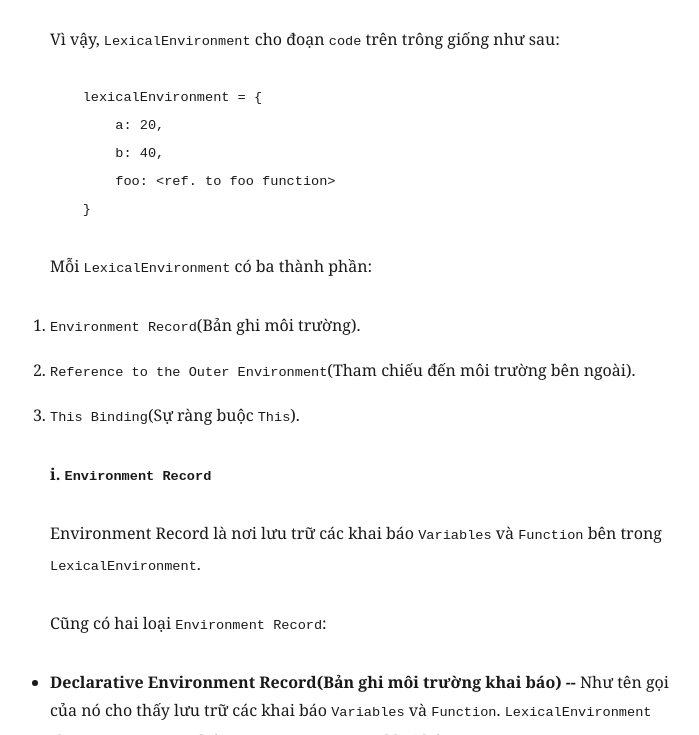
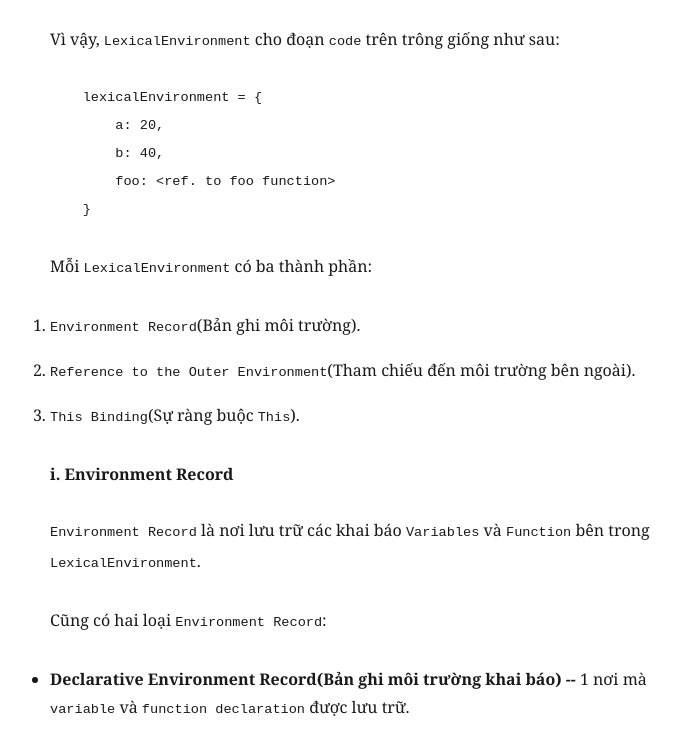
Before and after one commit to gialynguyen/vc-blog-gatsby, a Gatsby site: page /understanding-execution-context-and-execution-stack-in-javascript/ in a window 1280 px wide. Shown: the part 4052-4787 px from the top of the page, without its empty margins (275-974 px from the left). Built offline with nearby package versions, Linux system fonts and the light colour scheme; Gatsby itself is replaced by a stand-in of ours; some packages are replaced by stand-ins of ours; code samples lack their colours.

Commit message:
[update] complete

````diff
--- a/content/blog/understanding-execution-context-and-execution-stack-in-javascript/index.md
+++ b/content/blog/understanding-execution-context-and-execution-stack-in-javascript/index.md
@@ -46,11 +46,11 @@
     console.log('Inside Global Execution Context');
 ```
 
-Khi `code` trên tải trong trình duyệt, trình thực thi JavaScript sẽ tạo `Global Execution Context` và đẩy nó vào `Execution Stack` hiện tại. Khi một lệnh gọi đến `first()` gặp phải, các trình thực thi JavaScript sẽ tạo một `Execution Context` mới cho `Function` đó và đẩy nó lên đầu `Execution Stack` hiện tại.
+Khi `code` trên tải trong trình duyệt, trình thực thi JavaScript sẽ tạo `Global Execution Context` và đẩy nó vào `Execution Stack` hiện tại. Khi gọi đến hàm **`first()`**, các trình thực thi JavaScript sẽ tạo một `Execution Context` mới cho `Function` đó và đẩy nó lên đầu `Execution Stack` hiện tại.
 
-Khi `second()` được gọi từ bên trong `first()`, trình thực thi JavaScript tạo một `Execution Context` mới cho `Function` đó và đẩy nó lên đầu `Execution Stack` hiện tại. Khi `second()` kết thúc, `Execution Context` của nó sẽ xuất hiện từ `Stack` hiện tại và điều khiển đi đến `Execution Context` bên dưới nó, đó là `Execution Context` của `first()`.
+Khi hàm **`second()`** được gọi từ bên trong hàm **`first()`**, trình thực thi JavaScript tạo một `Execution Context` mới cho `Function` đó và đẩy nó lên đầu `Execution Stack` hiện tại. Khi hàm **`second()`** kết thúc, `Execution Context` của nó sẽ xuất hiện từ `Stack` hiện tại và điều khiển đi đến `Execution Context` bên dưới nó, đó là `Execution Context` của hàm **`first()`**.
 
-Khi `first()` kết thúc, `Execution Stack` của nó bị xóa khỏi `Stack` và điều khiển đạt đến `Global Execution Context`. Khi tất cả `code` được thực thi, trình thực thi JavaScript sẽ xóa `Global Execution Context` khỏi `Stack` hiện tại.
+Khi hàm **`first()`** kết thúc, `Execution Stack` của nó bị xóa khỏi `Stack` và điều khiển đạt đến `Global Execution Context`. Khi tất cả `code` được thực thi, trình thực thi JavaScript sẽ xóa `Global Execution Context` khỏi `Stack` hiện tại.
 
 ### **`Execution Context` được tạo ra như thế nào?**
 
@@ -110,18 +110,18 @@
 2. `Reference to the Outer Environment`(Tham chiếu đến môi trường bên ngoài).
 3. `This Binding`(Sự ràng buộc `This`).
 
-**i. `Environment Record`**
+**i. Environment Record**
 
-Environment Record là nơi lưu trữ các khai báo `Variables` và `Function` bên trong `LexicalEnvironment`.
+`Environment Record` là nơi lưu trữ các khai báo `Variables` và `Function` bên trong `LexicalEnvironment`.
 
 Cũng có hai loại `Environment Record`:
 
-- **Declarative Environment Record(Bản ghi môi trường khai báo) --** Như tên gọi của nó cho thấy lưu trữ các khai báo `Variables` và `Function`. `LexicalEnvironment` cho `function code` chứa `Environment Record` khai báo.
-- **Object Environment Record(Bản ghi môi trường đối tượng) --** `LexicalEnvironment` cho `code` toàn cục chứa một `Environment Record`. Ngoài khai báo `Variables` và `Function`, `Object Environment Record` cũng lưu trữ một đối tượng liên kết toàn cục (window) (đối tượng cửa sổ trong trình duyệt). Vì vậy, đối với mỗi thuộc tính của đối tượng ràng buộc (trong trường hợp trình duyệt, nó chứa các thuộc tính và phương thức do trình duyệt cung cấp cho đối tượng cửa sổ), một mục nhập mới sẽ được tạo trong bản ghi.
+- **Declarative Environment Record(Bản ghi môi trường khai báo) --** 1 nơi mà `variable` và `function declaration` được lưu trữ.
+- **Object Environment Record(Bản ghi môi trường đối tượng) --** Liên kết với một đối tượng được gọi là đối tượng ràng buộc của nó. `Object Environment Record` liên kết tập hợp các tên định danh tương ứng trực tiếp với các tên thuộc tính của đối tượng liên kết với nó, bao gồm cả `arguments` và `length of arguments` nếu đối tượng liên kết là 1 `function`
 
-Lưu ý - Đối với `function code`, `Environment Record` cũng chứa đối tượng đối số chứa ánh xạ giữa các chỉ mục và đối số được truyền cho `Function` và độ dài(số) của đối số được truyền vào `Function`.
+Lưu ý - Đối với `code` bên trong `function`, `Environment Record` cũng chứa đối tượng `arguments` và `length(number)` của `arguments` được truyền vào `Function`.
 
-Ví dụ, một đối tượng đối số cho `Function` dưới đây trông giống như sau:
+Ví dụ, một đối tượng `arguments` cho `Function` dưới đây trông giống như sau:
 
 ```
     function foo(a, b) {
@@ -274,7 +274,7 @@
     }
 ```
 
-Khi một lệnh gọi `Function`  `multiply(20, 30)` gặp phải, một `Function Execution Context` mới được tạo để thực thi `function code`. Vì vậy, `Function Execution Context` sẽ trông giống như thế này trong giai đoạn tạo:
+Khi gọi hàm **`multiply(20, 30)`**, một `Function Execution Context` mới được tạo để thực thi `code` bên trong `function`. Vì vậy, `Function Execution Context` sẽ trông giống như thế này trong giai đoạn tạo:
 
 ```
     FunctionExectionContext = {
````
